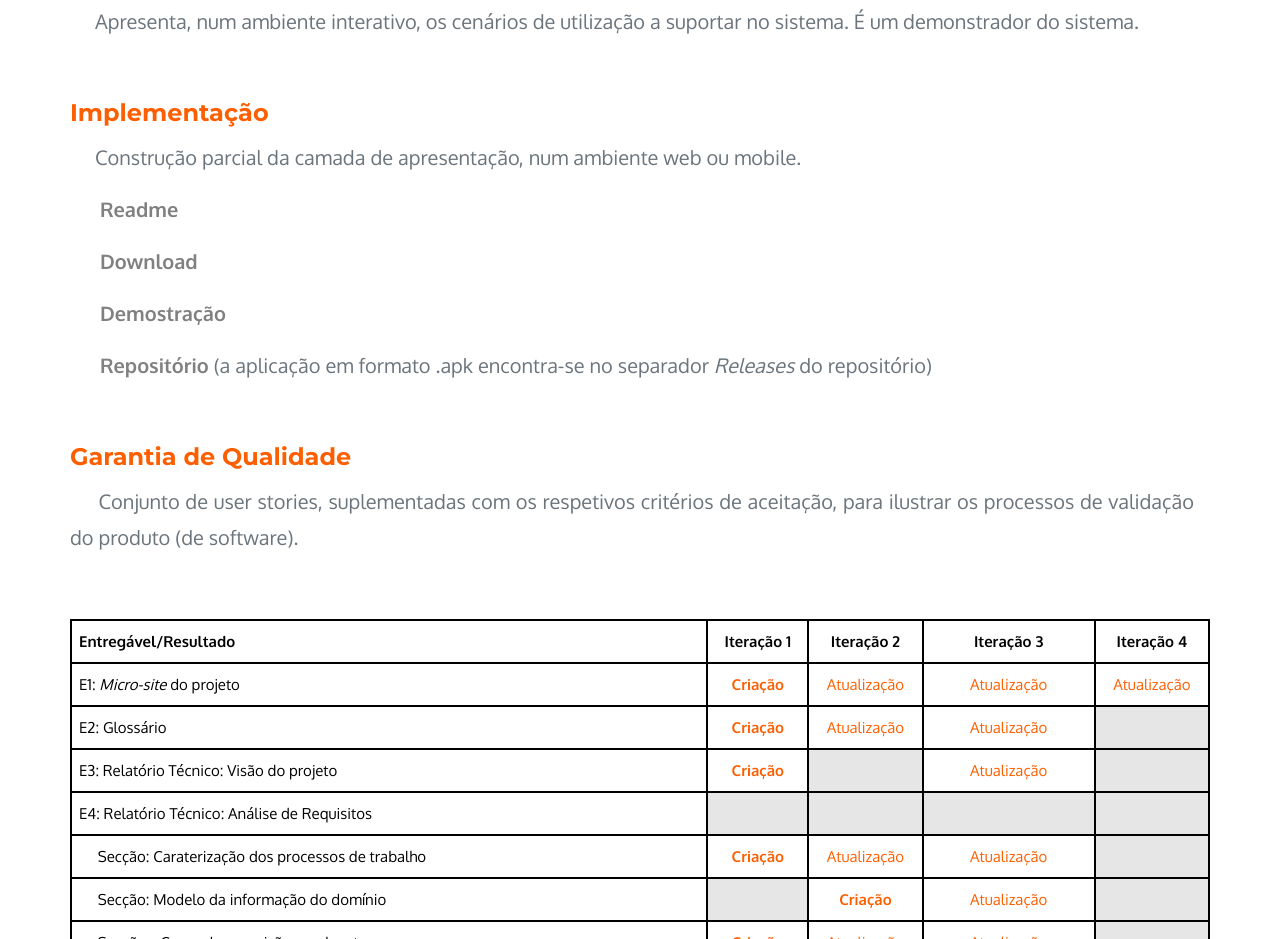
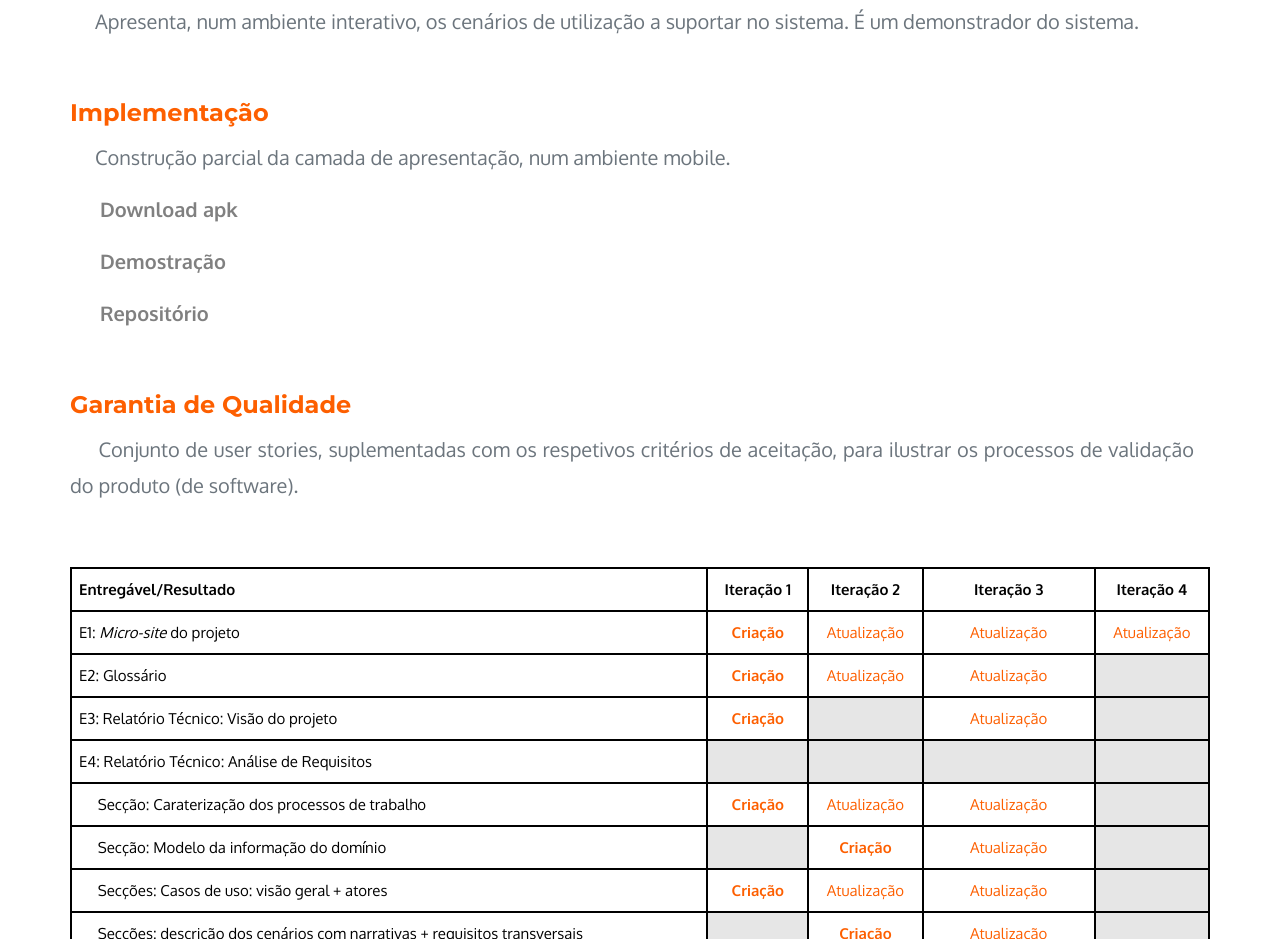
Before and after one commit to BrunoCaseiro/CityParking, a plain HTML site: page documents.html in a window 1280 px wide. Shown: the part 1504-2443 px from the top of the page. Drawn offline with Linux system fonts and the light colour scheme.

Commit message:
Entrega final

```diff
--- a/documents.html
+++ b/documents.html
@@ -178,19 +178,16 @@
                                         <h4><a href="pdfs/Iteracao4/CityParking-E5-Iteracao4.pdf">Implementação</a></h4>
                                         <!-- <h4><a href="pdfs/Projeto AMS - Objetivos e Plano.pdf">Implementação</a></h4> -->
                                         <p>&nbsp;&nbsp;&nbsp;&nbsp;&nbsp;Construção parcial da camada de apresentação,
-                                            num ambiente web
-                                            ou mobile. </p>
-                                        <p>&nbsp;&nbsp;&nbsp;&nbsp;&nbsp;
-                                            <b> <a style="color: grey" href="pdfs/Iteracao3/README.pdf">Readme</a></b>
+                                            num ambiente mobile.
                                         </p>
                                         <p>&nbsp;&nbsp;&nbsp;&nbsp;&nbsp;
-                                            <b><a style="color: grey" href="https://drive.google.com/file/d/1nnDgryUw-ib1Y4GgrTqJaxCMkj05X6gh/view?usp=sharing">Download</a></b>
+                                            <b><a style="color: grey" href="https://drive.google.com/file/d/1nnDgryUw-ib1Y4GgrTqJaxCMkj05X6gh/view?usp=sharing">Download apk</a></b>
                                         </p>
                                         <p>&nbsp;&nbsp;&nbsp;&nbsp;&nbsp;
                                             <b> <a style="color: grey" href="pdfs/Iteracao4/video-1576189052.mp4">Demostração</a></b>
                                         </p>
                                         <p>&nbsp;&nbsp;&nbsp;&nbsp;&nbsp;
-                                            <b> <a style="color: grey" href="https://github.com/guilhermecsousa/CityParking">Repositório</a></b> (a aplicação em formato .apk encontra-se no separador <i>Releases</i> do repositório)
+                                            <b> <a style="color: grey" href="https://github.com/guilhermecsousa/CityParking">Repositório</a></b>
                                         </p>
                                         <br />
                                     </div>
```
